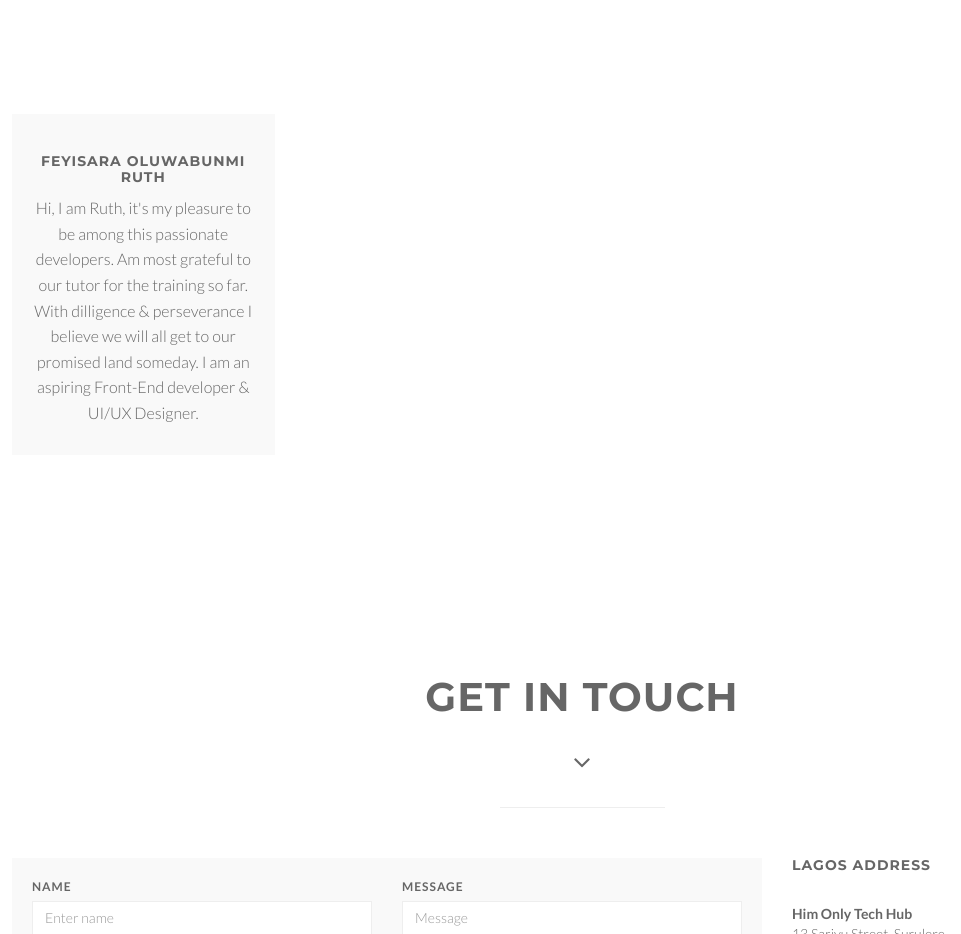
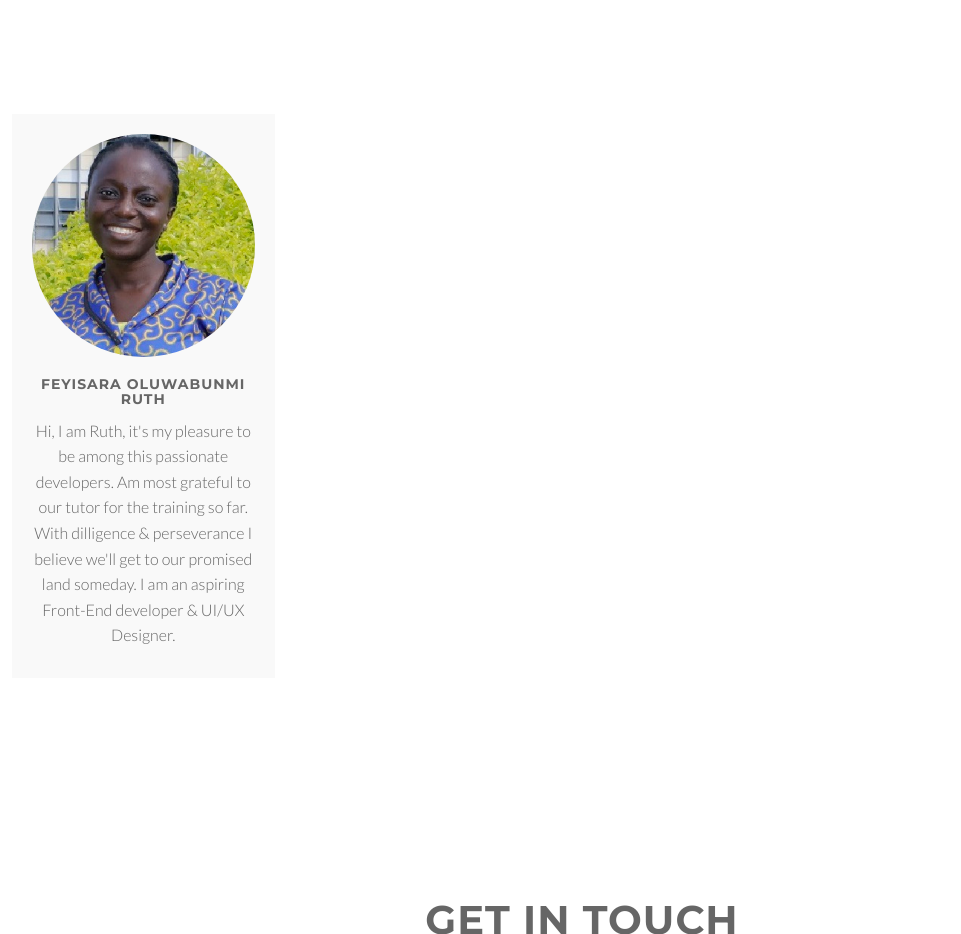
Before and after one commit to HimOnly/D3-BOOTCAMP-final-project-git-basics-course, a plain HTML site: page index.html in a window 1280 px wide. Shown: the part 2840-3774 px from the top of the page, without its empty margins (58-1019 px from the left). Drawn offline with Linux system fonts and the light colour scheme.

Commit message:
Revert "Updating my Bio"
This reverts commit 0cee0c3970f8954038f818d4e4700947af9d5edf.

```diff
--- a/index.html
+++ b/index.html
@@ -198,9 +198,9 @@
 				<div class="wow bounceInUp" data-wow-delay="0.2s">
                 <div class="team boxed-grey">
                     <div class="inner">
-						<div class="avatar"><img src="img/team/my Bunmie.jpg" alt="" class="img-responsive img-circle" /></div>
+						<div class="avatar"><img src="img/team/my photo.jpg" alt="" class="img-responsive img-circle" /></div>
 						<h5>Feyisara Oluwabunmi Ruth</h5>
-                        <p class="subtitle">Hi, I am Ruth, it's my pleasure to be among this passionate developers. Am most grateful to our tutor for the training so far. With dilligence & perseverance I believe we will all get to our promised land someday. I am an aspiring Front-End developer & UI/UX Designer.</p>
+                        <p class="subtitle">Hi, I am Ruth, it's my pleasure to be among this passionate developers. Am most grateful to our tutor for the training so far. With dilligence & perseverance I believe we'll get to our promised land someday. I am an aspiring Front-End developer & UI/UX Designer.</p>
                     </div>
                 </div>
 				</div>
```
